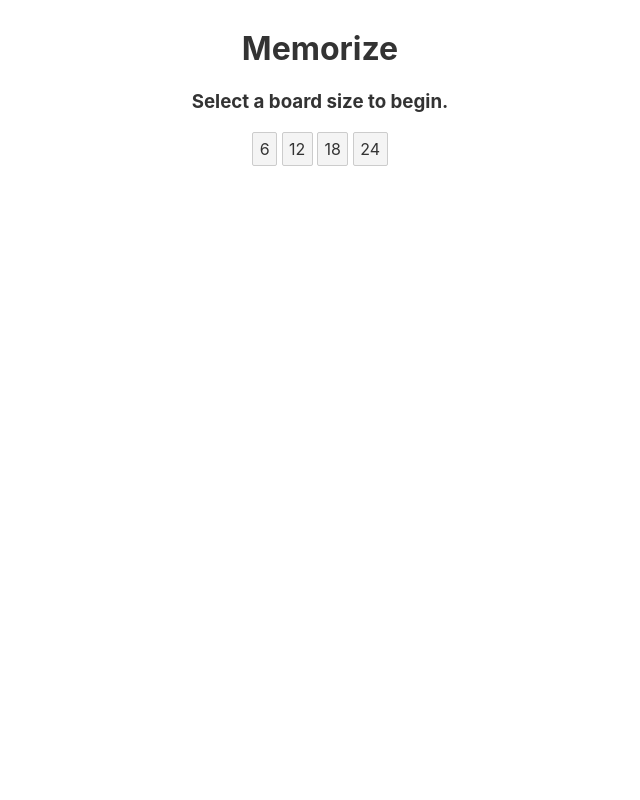
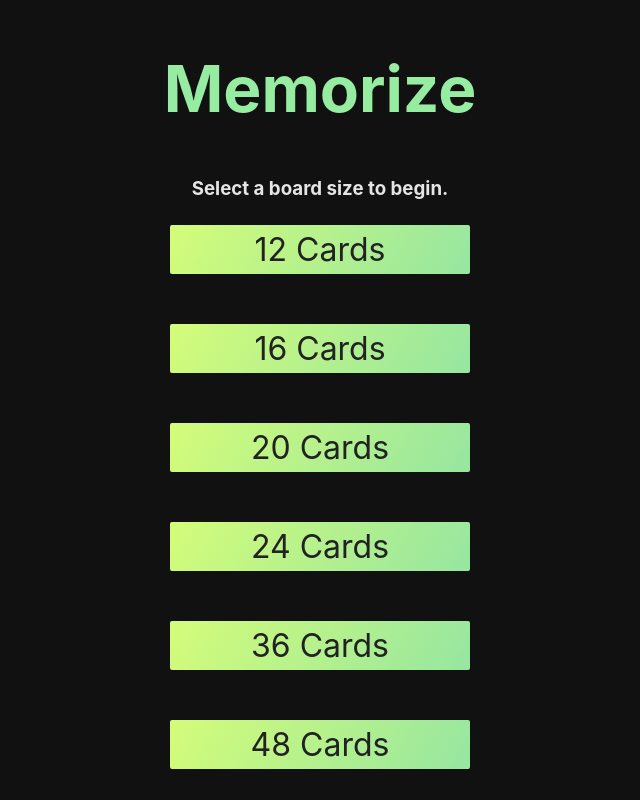
Before and after one commit to BrettBrennan/Memorize, a Svelte app: page / in a window 1280 px wide. Both pictures are taken after a click on the button "Play Game". Shown: the whole page, without its empty margins (320-960 px from the left). Built offline with nearby package versions, Linux system fonts and the light colour scheme.

Commit message:
Adding styles and cleaning up unused functions

```diff
--- a/public/global.css
+++ b/public/global.css
@@ -3,11 +3,17 @@ html, body {
 	width: 100%;
 	height: 100%;
 }
+* {
+	margin: 0;
+	padding: 0;
+	box-sizing: border-box;
+}
+body {
+	color: #f0f0f0;
+	background-color: #111;
 
-body {
-	color: #333;
 	margin: 0;
-	padding: 8px;
+	padding: 0px;
 	box-sizing: border-box;
 	font-family: -apple-system, BlinkMacSystemFont, "Segoe UI", Roboto, Oxygen-Sans, Ubuntu, Cantarell, "Helvetica Neue", sans-serif;
 }
--- a/src/App.svelte
+++ b/src/App.svelte
@@ -11,6 +11,12 @@
 	main {
 		text-align: center;
 	}
+	h1 {
+
+		color: #96eca1;
+		font-size: 4rem;
+		padding: 50px;
+	}
 </style>
 
 <main>
--- a/src/Components/Cards/Card.svelte
+++ b/src/Components/Cards/Card.svelte
@@ -16,11 +16,10 @@
 </script>
 <style>
     .container {
-        width: 200px;
-        height: 260px;
-        border: 1px solid #CCC;
-        margin: 40px 0;
-        perspective: 600px;
+        width: 150px;
+        height: 150px;
+        margin: 20px 0;
+        perspective: 300px;
     }
     .card {
         cursor: pointer;
@@ -38,13 +37,16 @@
         height: 100%;
         width: 100%;
         backface-visibility: hidden;
+        line-height: 150px;
     }
     .card_face-front {
-        background: rgb(104, 56, 24);
+		background-image: linear-gradient(120deg, #d4fc79 0%, #96e6a1 100%);
     }
 
     .card_face-back {
-        background: rgb(199, 247, 255);
+        text-align: center;
+        color: white;
+        background-image: linear-gradient(to top, #4facfe 0%, #00f2fe 100%);
         transform: rotateY( 180deg );
     }
     .card.is-flipped {
@@ -53,7 +55,7 @@
 </style>
 <div class='container'>
     <div class='card' class:is-flipped={flipped} on:click={() => select()}>
-        <div class="card_face card_face-front">{ID}</div>
+        <div class="card_face card_face-front">?</div>
         <div class="card_face card_face-back">{flipped ? Value : ''}</div>
     </div>
 </div>
--- a/src/Components/UI/Board.svelte
+++ b/src/Components/UI/Board.svelte
@@ -1,15 +1,10 @@
 <script>
     import Card from '../Cards/Card.svelte';
-    import { createEventDispatcher } from 'svelte';
-
     export let boardSize;
     export const restartGame = () => {
         generateCards();
     };
-
-    const dispatch = createEventDispatcher();
-
-    let card_values = [ 'X', '#', '@', '$', '%', '&', 'O', '=', 'A', 'B', 'C', 'D', 'E', 'F', 'G', 'H' ];
+    let card_values = [ 'X', '#', '@', '$', '%', '&', '=', 'A', 'B', 'C', 'D', 'E', 'F', 'G', 'H', 'I', 'J', 'K', 'L', 'M', 'N', 'O', 'P', 'Q', 'R', 'S', 'T', 'U', 'V', 'W', 'Y', 'Z'];
     let currentValue;
     let cards;
     let used_cards;
@@ -131,9 +126,13 @@
 
 <style>
     .board {
-        padding: 100px;
         display: grid;
-        grid-template-columns: repeat(4, 1fr);
+        grid-template-columns: repeat(6, 1fr);
+        justify-items: center;
+    }
+    h2 {
+        color: #e5e5e5;
+
     }
 </style>
 {#if BOARD_STATE === 'PLAYING'}
--- a/src/Components/UI/Game.svelte
+++ b/src/Components/UI/Game.svelte
@@ -5,10 +5,8 @@
 
     export let STATE;
 
-    let boardSize = 6;
+    let boardSize = 12;
     let GAME_PLAYING = false;
-    let won = false;
-    let finalScore = 0;
     function changeState(state) {
         dispatch('changeState', { state });
     }
@@ -23,17 +21,42 @@
         GAME_PLAYING = false;
     }
 </script>
-<style></style>
+<style>
+     h3 {
+        width: 50%;
+        color: #e5e5e5;
+        margin: auto;
+    }
+    ul {
+        list-style-type: none;
+        margin: 0;
+        padding: 0;
+    }
+    button {
+        margin: 25px;
+        width: 300px;
+        border: 0;
+		background-image: linear-gradient(120deg, #d4fc79 0%, #96e6a1 100%);
+        padding: 5px;
+        color: #222;
+        font-size: 2rem;
+        cursor: pointer;
+    }
+</style>
 <div>
     {#if STATE === 'GAME_PLAY'}
         {#if GAME_PLAYING}
             <Board {boardSize} on:gameOver={gameOver} />
         {:else}
             <h3>Select a board size to begin.</h3>
-            <button on:click={() => startGame(6)}>6</button>
-            <button on:click={() => startGame(12)}>12</button>
-            <button on:click={() => startGame(18)}>18</button>
-            <button on:click={() => startGame(24)}>24</button>
+            <ul>
+                <li><button on:click={() => startGame(12)}>12 Cards</button></li>
+                <li><button on:click={() => startGame(16)}>16 Cards</button></li>
+                <li><button on:click={() => startGame(20)}>20 Cards</button></li>
+                <li><button on:click={() => startGame(24)}>24 Cards</button></li>
+                <li><button on:click={() => startGame(36)}>36 Cards</button></li>
+                <li><button on:click={() => startGame(48)}>48 Cards</button></li>
+            </ul>
         {/if}
     {:else}
         TODO: Add state here.
--- a/src/Components/UI/Menu.svelte
+++ b/src/Components/UI/Menu.svelte
@@ -8,9 +8,39 @@
     }
 
 </script>
-<style></style>
+<style>
+    h1, h3 {
+        padding: 10px;
+        word-break: keep-all;
+        color: #efefef;
+    }
+    h3 {
+        width: 50%;
+        color: #e5e5e5;
+        margin: auto;
+    }
+    button {
+        margin: 50px;
+        width: 300px;
+        border: 0;
+		background-image: linear-gradient(120deg, #d4fc79 0%, #96e6a1 100%);
+        padding: 5px;
+        color: #222;
+        font-size: 2rem;
+        cursor: pointer;
+    }
+    button:hover {
+        opacity: 0.8;
+    }
+</style>
 <div>
-    <h1>Main Menu</h1>
-
+    <h1>Welcome!<br />This a card memory game.</h1>
+    <h3>
+        You play this game by flipping cards over.<br />
+        If the card values match they will stay flipped and your score will increase.<br />
+        If they do not match the card will flip back over and you will lose a try.<br />
+        After 3 tries you lose the game.<br />
+        If you manage to flip all cards successfully you win!
+    </h3>
     <button on:click={() => changeState('GAME_PLAY')}>Play Game</button>
 </div>
```
